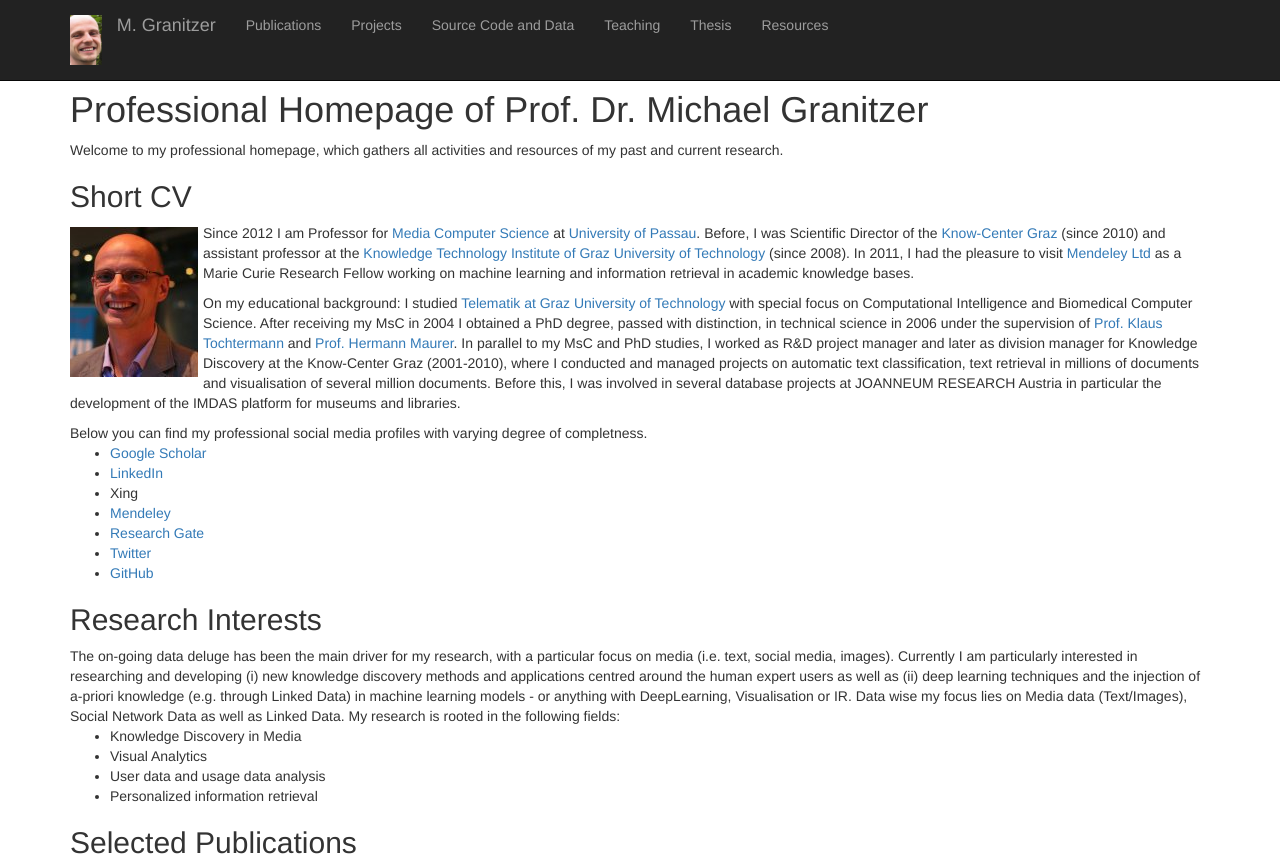
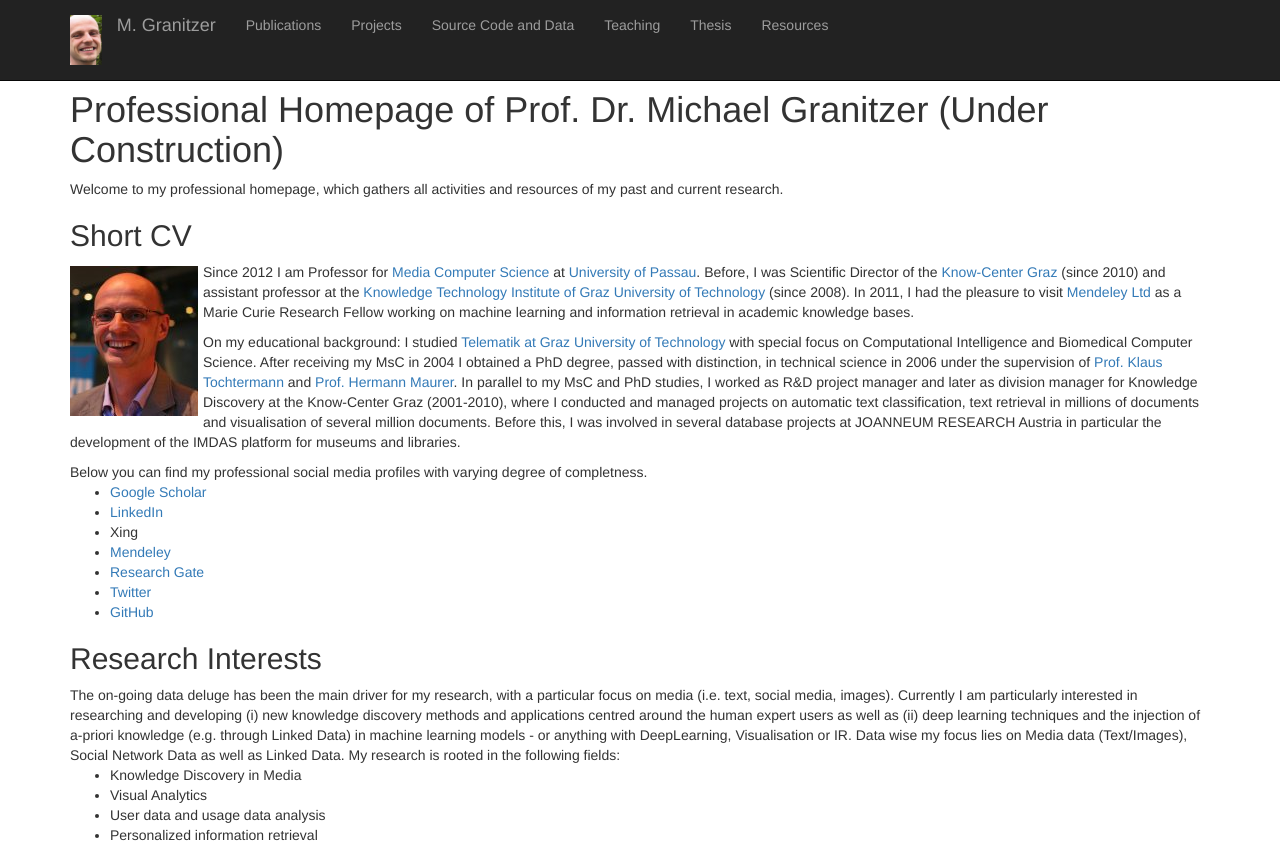
Before and after one commit to mgrani/mgrani.github.io, a plain HTML site: page index.html in a window 1280 px wide. Shown: the top 862 px of the page. Drawn offline with Linux system fonts and the light colour scheme; no server answers.

Commit message:
under consruction

```diff
--- a/index.html
+++ b/index.html
@@ -74,7 +74,8 @@
 
         <div class="row">
             <div class="col-lg-12 text-left">
-              <h1>Professional Homepage of Prof. Dr. Michael Granitzer</h1>
+              <h1>Professional Homepage of Prof. Dr. Michael
+              Granitzer (Under Construction)</h1>
 
 	      <p> Welcome to my professional homepage, which gathers all activities and resources of my past and current research.</p>
 
```
